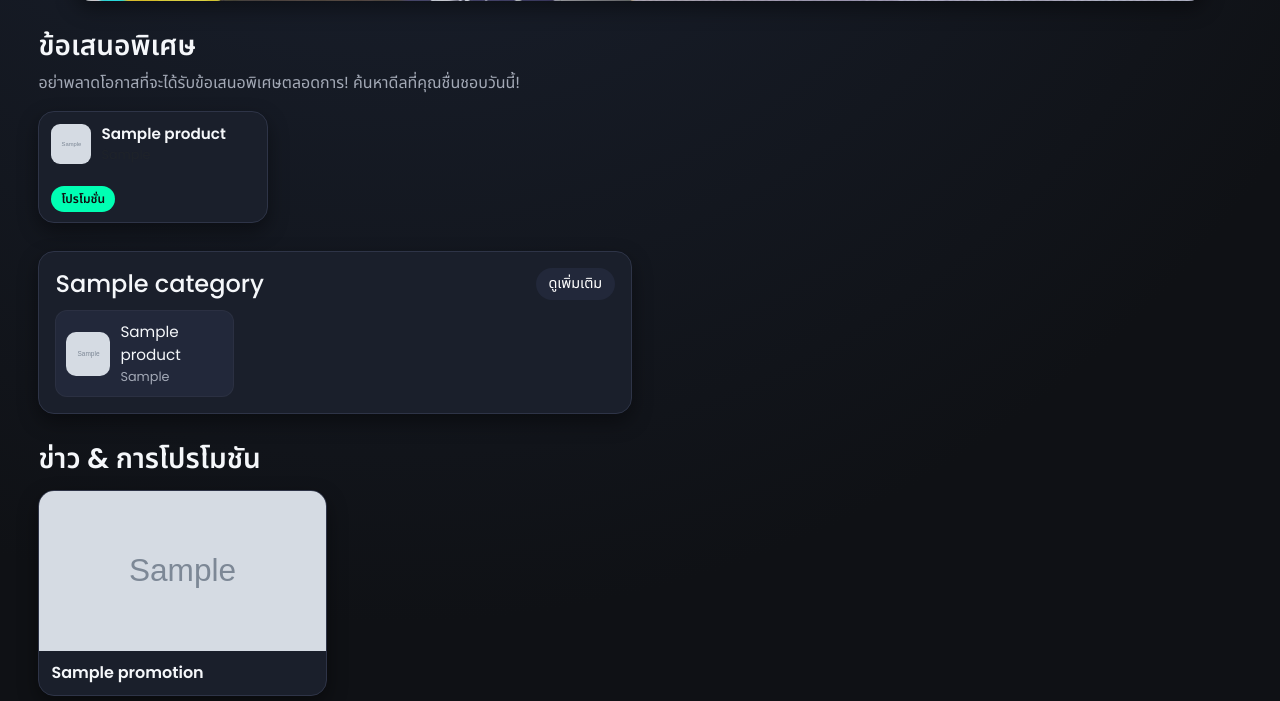
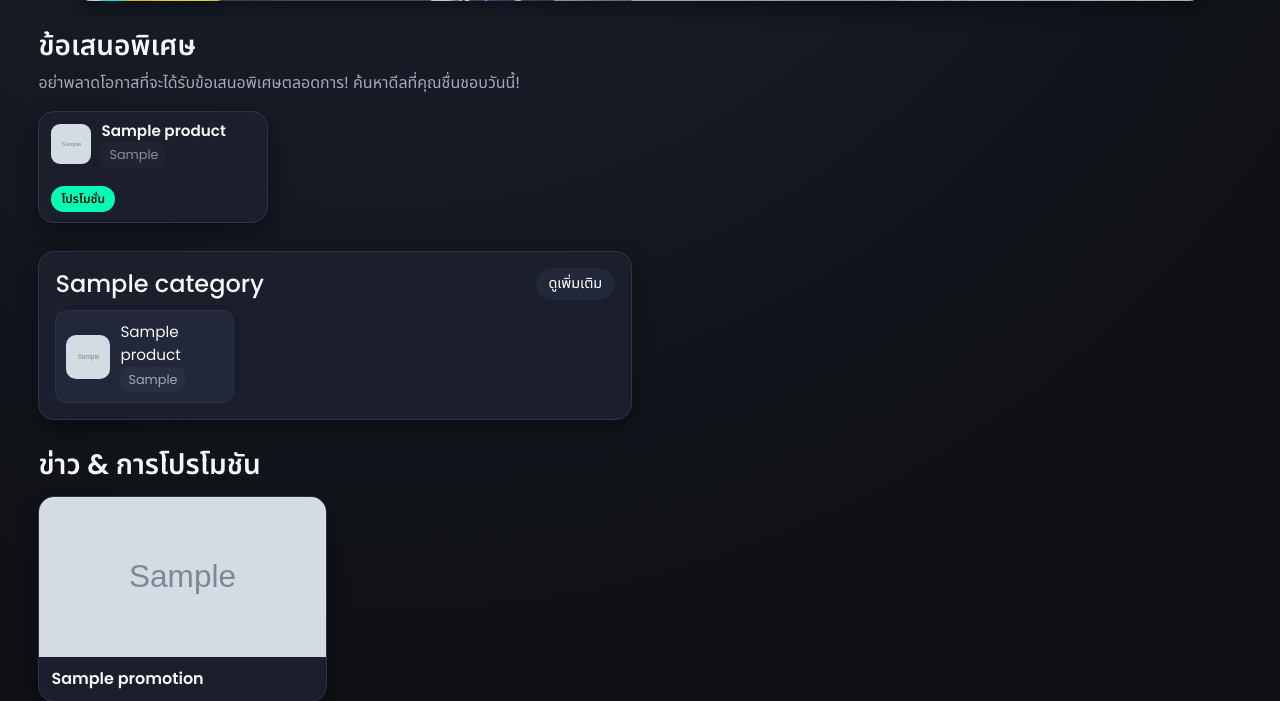
Before and after one commit to Lzer0x/Ldiwaa-Shop, a PHP site: page / in a window 1280 px wide. Shown: the part 462-1163 px from the top of the page. Run offline with PHP 8.4, Linux system fonts and the light colour scheme; tables that the repository leaves empty or names only in its code hold one stand-in row (values such as "Sample post"); grey boxes marked "Sample" are stand-in pictures.

Commit message:
style: unify region label styling and apply to index

```diff
--- a/assets/css/shared1.css
+++ b/assets/css/shared1.css
@@ -319,6 +319,16 @@ img { max-width: 100%; display: block; }
 .cat-item .name { font-size: .95rem; color: var(--text); }
 .cat-item .sub { font-size: .8rem; color: var(--muted); }
 
+/* Region label used across site (products, index) */
+.region {
+  font-size: .8rem;
+  color: var(--muted);
+  background: rgba(255,255,255,0.03);
+  padding: 3px 8px;
+  border-radius: 8px;
+  display: inline-block;
+}
+
 /* ===== NEWS ===== */
 .news-grid {
   display: grid;
--- a/index.php
+++ b/index.php
@@ -81,7 +81,7 @@ $news = $conn->query("SELECT title, image_url, content FROM promotions ORDER BY
           <img class="logo" src="<?= htmlspecialchars($img) ?>" alt="<?= htmlspecialchars($s['name']) ?>">
           <div>
             <div class="title"><?= htmlspecialchars($s['name']) ?></div>
-            <div class="sub text-muted" style="font-size:.8rem;opacity:.8">
+            <div class="region sub" style="font-size:.8rem;opacity:.8">
               <?= htmlspecialchars($s['region'] ?: 'Global') ?>
             </div>
           </div>
@@ -113,7 +113,7 @@ $news = $conn->query("SELECT title, image_url, content FROM promotions ORDER BY
                 <img class="icon" src="<?= htmlspecialchars($img) ?>" alt="<?= htmlspecialchars($it['name']) ?>">
                 <div>
                   <div class="name"><?= htmlspecialchars($it['name']) ?></div>
-                  <div class="sub"><?= htmlspecialchars($it['region'] ?: 'Global') ?></div>
+                  <div class="region sub"><?= htmlspecialchars($it['region'] ?: 'Global') ?></div>
                 </div>
               </div>
             </a>
```
